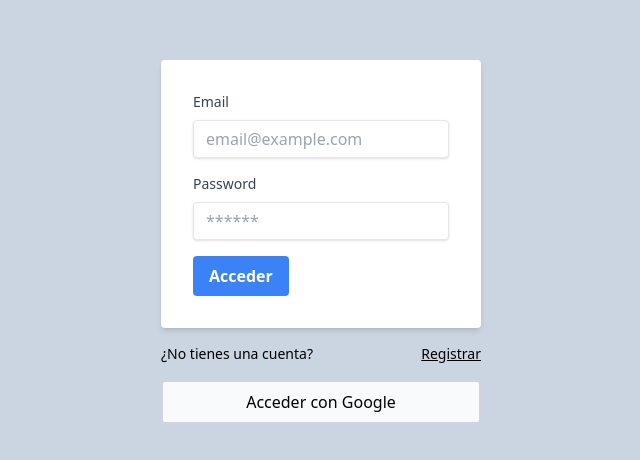
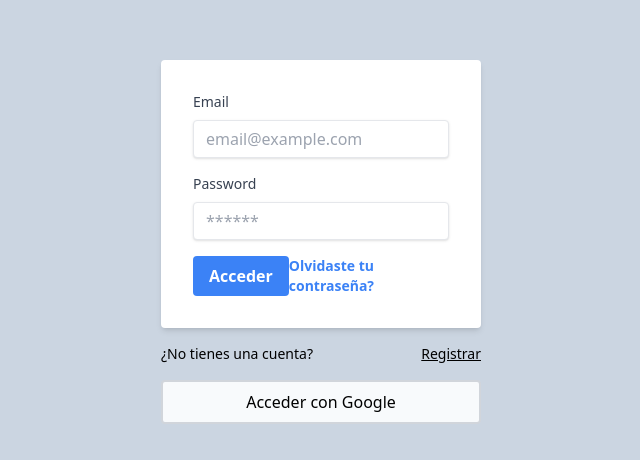
Before and after one commit to GabrielViola95/React-Firebase-auth, a React (Create React App) app: page /login in a window 1280 px wide. Shown: the part 158-618 px from the top of the page, without its empty margins (319-959 px from the left). Built offline with nearby package versions, Linux system fonts and the light colour scheme; no server answers.

Commit message:
reset password

```diff
--- a/src/components/Login.js
+++ b/src/components/Login.js
@@ -15,7 +15,7 @@ const Login = () => {
   const navigate = useNavigate();
   const [error, setError] = useState()
 
-  const {login, loginWithGoogle} = useAuth();
+  const {login, loginWithGoogle, resetPassword} = useAuth();
 
   const handleChange = ({target: {name,value}}) => {
     setUser({...user, [name]: value})
@@ -41,6 +41,16 @@ const Login = () => {
     }
   };
 
+  const handleResetPasword = async() => {
+    if (!user.email) return setError('Por favor ingresa tu e-mail');
+    try {
+      await resetPassword(user.email);
+      setError('Te hemos enviado un email con un enlace para reestablecer tu contraseña')
+    } catch (error) {
+      setError(error.message)
+    }
+  }
+
   return (
     <div className='w-full max-w-xs m-auto'>
       {error && <Alert message={error} />}
@@ -53,7 +63,10 @@ const Login = () => {
         <label htmlFor='password' className='block text-gray-700 text-sm font-fold mb-2'>Password</label>
         <input onChange={handleChange} type="password" placeholder='******' name='password' className='shadow appearance-none border rounded w-full py-2 px-3 text-gray-700 leading-tight focus:outline-none focus:shadow-outline'/>
         </div>
+        <div className="flex items-center justify-between">
         <button className='bg-blue-500 hover:bg-blue-700 text-white font-bold py-2 px-4 rounded focus:outline-none focus:shadow-outline'>Acceder</button>
+        <a onClick={handleResetPasword} href="#" className='inline-block align-baseline font-bold text-sm text-blue-500 hover:text-blue-800'>Olvidaste tu contraseña?</a>
+        </div>
     </form>
     <p className='my-4 text-sm flex justify-between'>¿No tienes una cuenta? <Link to="/register" className='underline'>Registrar</Link></p>
         <button onClick={handleGoogleSignin} className="bg-slate-50 hover:bg-slate-200 text-black shadow-mb rounded border-2 border-gray-300 py-2 px-4 w-full">Acceder con Google</button>
--- a/src/context/authContext.js
+++ b/src/context/authContext.js
@@ -1,5 +1,5 @@
 import { createContext, useContext, useEffect, useState } from "react";
-import {createUserWithEmailAndPassword, GoogleAuthProvider, onAuthStateChanged, signInWithEmailAndPassword, signInWithPopup, signOut} from "firebase/auth";
+import {createUserWithEmailAndPassword, GoogleAuthProvider, onAuthStateChanged, sendPasswordResetEmail, signInWithEmailAndPassword, signInWithPopup, signOut} from "firebase/auth";
 import {auth} from '../firebase';
 
 
@@ -29,6 +29,10 @@ export function AuthProvider({children}) {
         return signInWithPopup(auth, googleProvider)
     }
 
+    const resetPassword = (email) => {
+        sendPasswordResetEmail(auth, email);
+    }
+
     useEffect(() => {
         const unsubscribe = onAuthStateChanged(auth, currentUser => {
             setUser(currentUser)
@@ -39,7 +43,7 @@ export function AuthProvider({children}) {
 
 
     return (
-        <authContext.Provider value={{ signup, login, user, logout, loading, loginWithGoogle }}>
+        <authContext.Provider value={{ signup, login, user, logout, loading, loginWithGoogle, resetPassword }}>
             {children}
         </authContext.Provider>
     )
```
